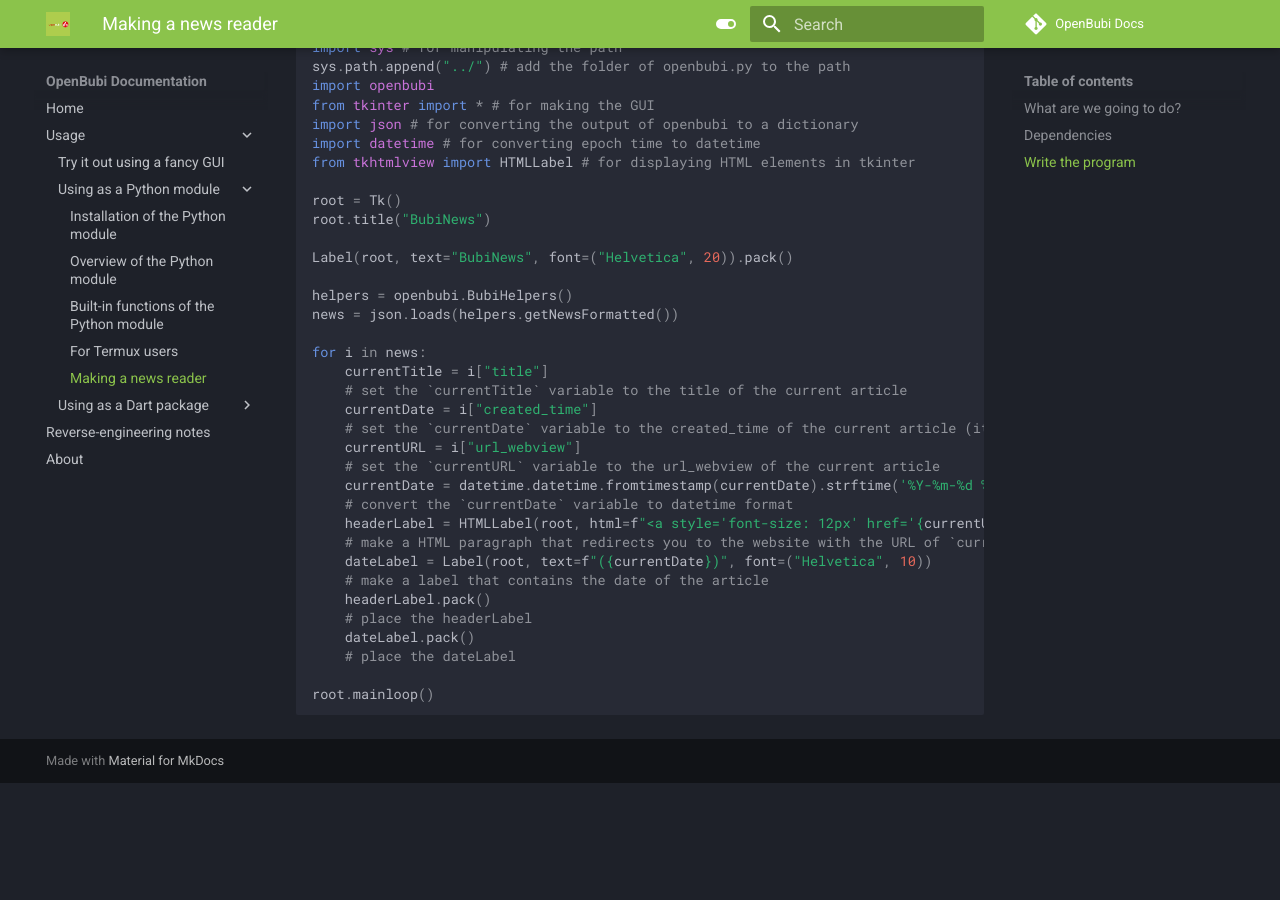
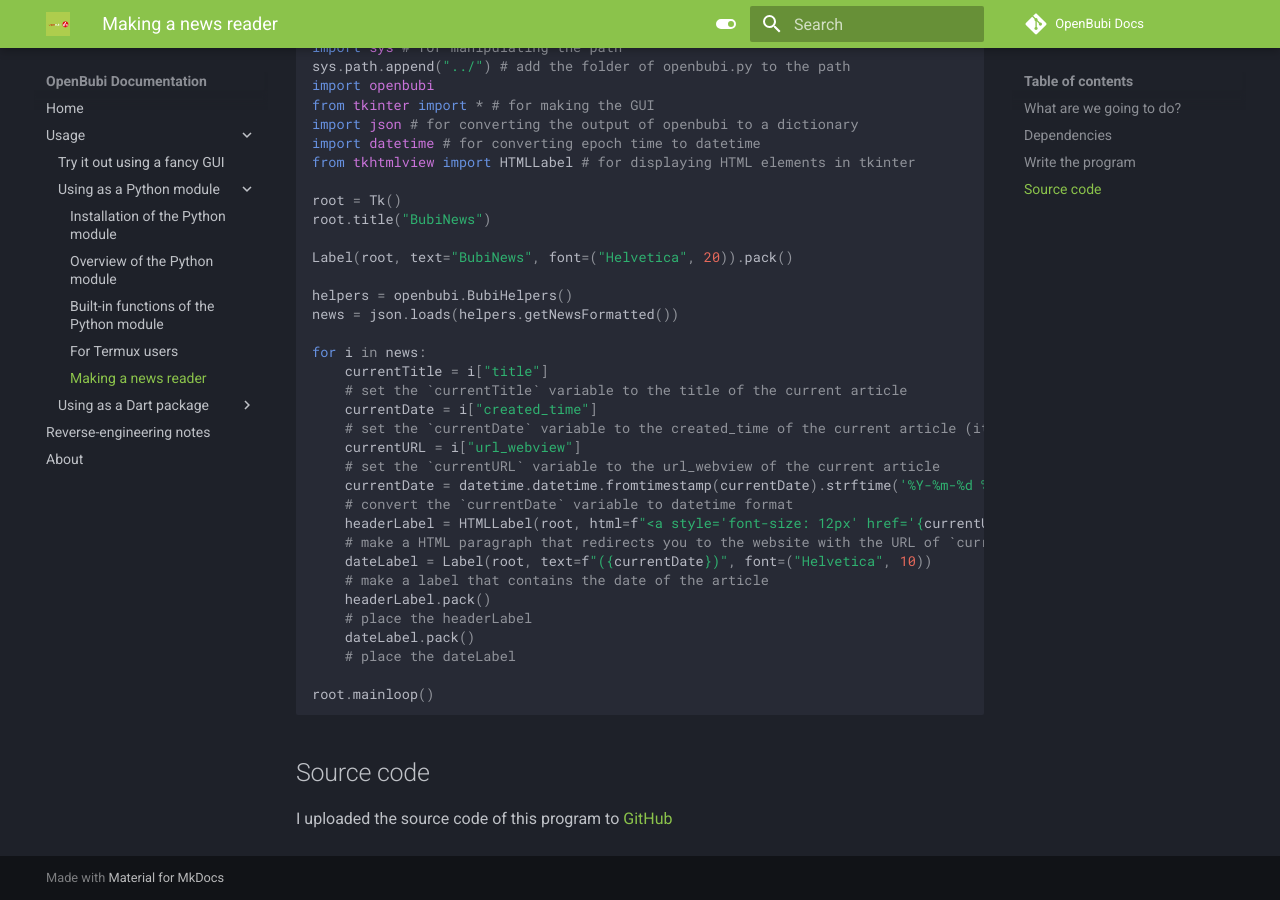
Before and after one commit to PiciAkk/OpenBubi-Docs, an MkDocs documentation site: the page built from docs/usage/pymodule/bubinews.md, in a window 1280 px wide and 900 px high, scrolled down 1856 px. Built offline with MkDocs 1.6.1 and Material for MkDocs 9.7.7, drawn with Linux system fonts in a browser that asks for light colours; comment, search, counter and statistics services are not loaded; before the commit the page ends 2639 px from its top, so only the background shows below that.

Commit message:
Update bubinews.md

````diff
--- a/docs/usage/pymodule/bubinews.md
+++ b/docs/usage/pymodule/bubinews.md
@@ -125,3 +125,7 @@ for i in news:
 
 root.mainloop()
 ```
+
+## Source code
+
+I uploaded the source code of this program to [GitHub](https://github.com/PiciAkk/OpenBubi/blob/main/bubinews/bubinews.py)
````
